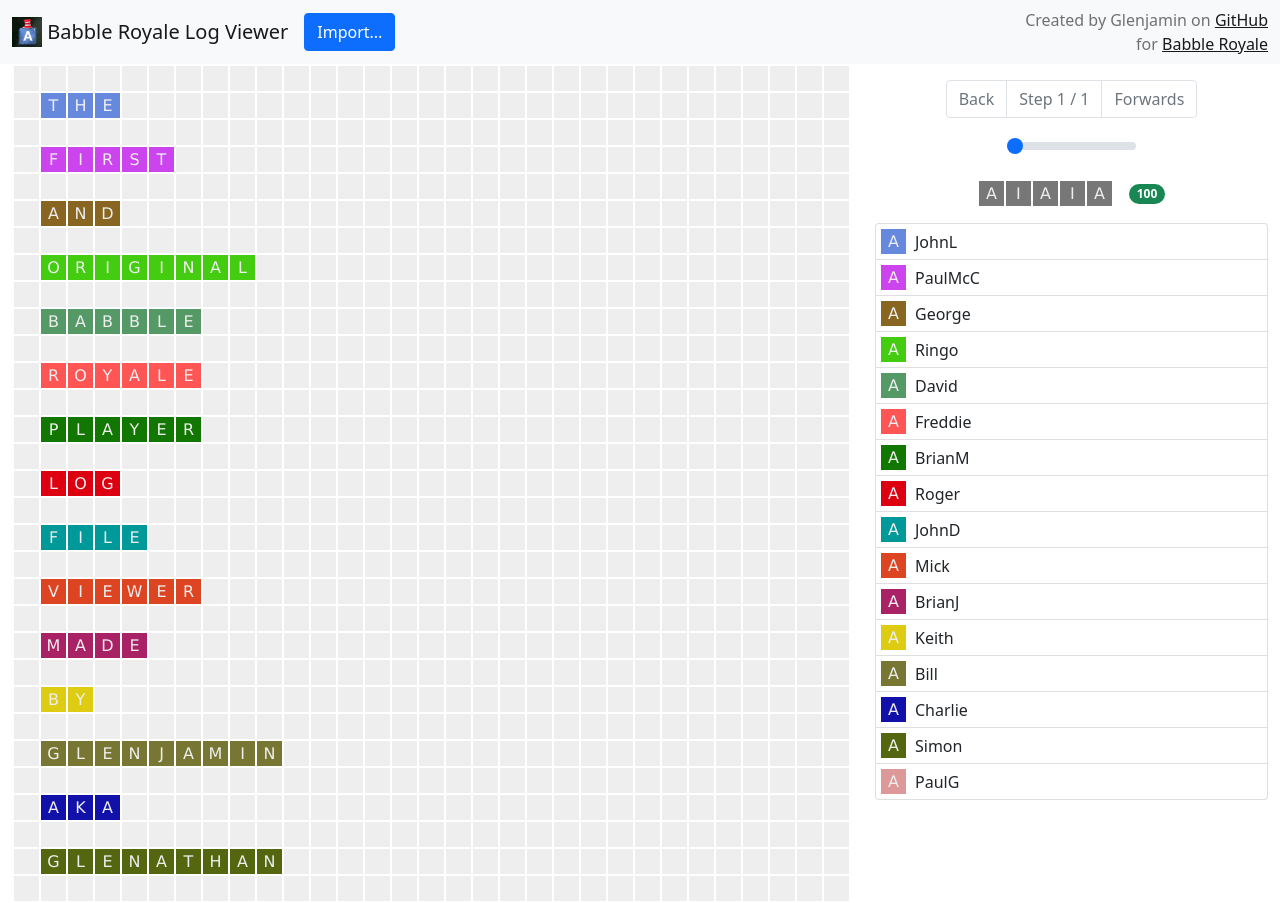
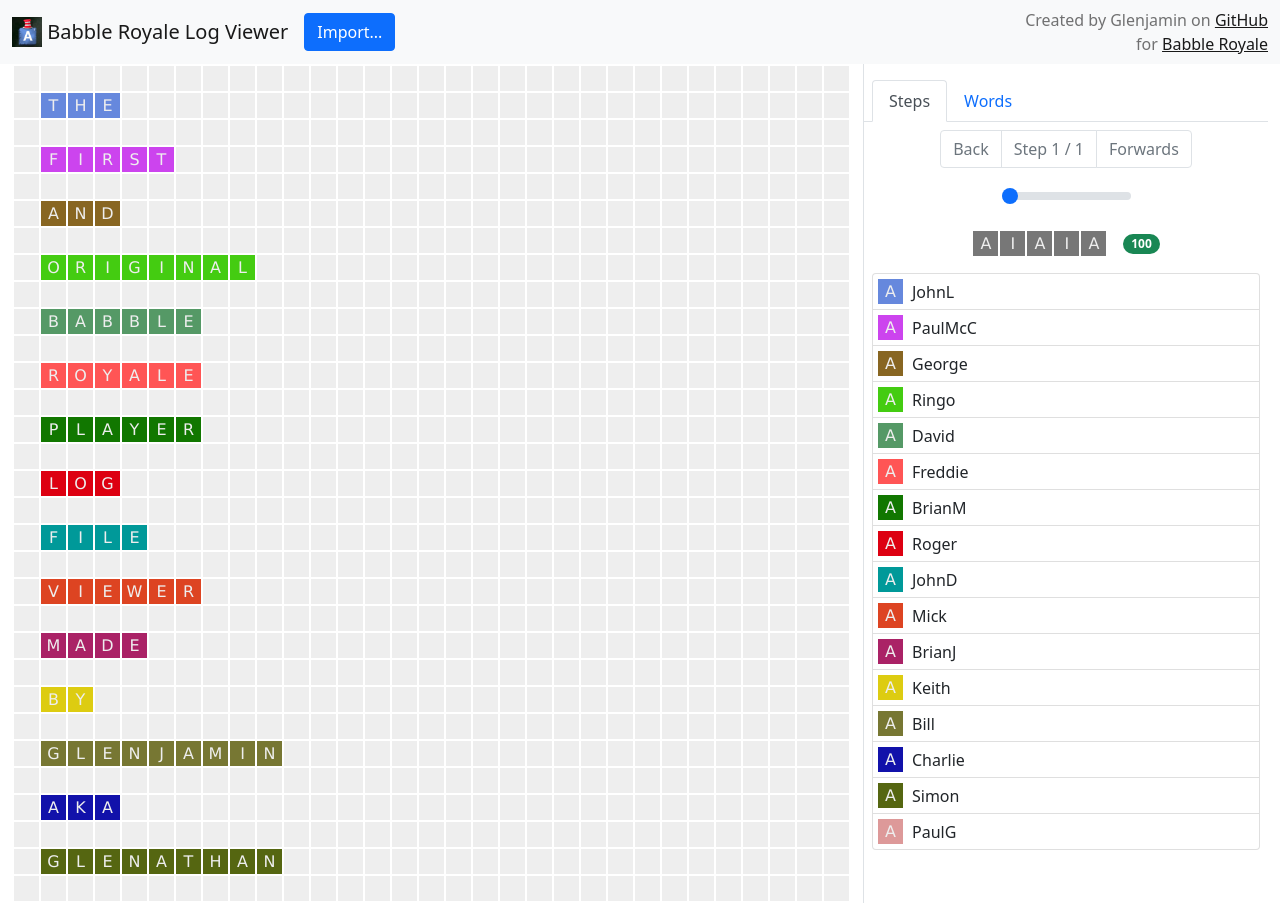
Before and after one commit to glenjamin/babblog-royale, a React (Create React App) app: page / in a window 1280 px wide. Built offline with nearby package versions, Linux system fonts and the light colour scheme.

Commit message:
Parse and display a list of words and when they were played

```diff
--- a/src/App.tsx
+++ b/src/App.tsx
@@ -2,6 +2,8 @@ import Container from "react-bootstrap/Container";
 import Row from "react-bootstrap/Row";
 import Col from "react-bootstrap/Col";
 import Stack from "react-bootstrap/Stack";
+import Tabs from "react-bootstrap/Tabs";
+import Tab from "react-bootstrap/Tab";
 
 import Navbar from "./Navbar";
 import Importer from "./Importer";
@@ -10,6 +12,7 @@ import GameGrid from "./GameGrid";
 import GameStepper from "./GameStepper";
 import PlayerState from "./PlayerState";
 import PlayerList from "./PlayerList";
+import Words from "./Words";
 
 import useAppReducer from "./reducer";
 
@@ -47,9 +50,11 @@ function App() {
               selectedPlayer={selectedPlayer}
             />
           </Col>
-          <Col>
           {/* Sidebar */}
-            <Stack>
+          <Col className="border-start ps-0">
+            <Tabs defaultActiveKey="steps" className="mt-3 ps-2">
+              <Tab eventKey="steps" title="Steps">
+                <Stack className="p-2">
                   <GameStepper
                     step={gameStep}
                     max={game.timeline.length - 1}
@@ -64,6 +69,13 @@ function App() {
                     selectPlayer={actions.selectPlayer}
                   />
                 </Stack>
+              </Tab>
+              <Tab eventKey="words" title="Words">
+                <Stack className="p-2">
+                  <Words timeline={game.timeline} stepTo={actions.chooseStep} />
+                </Stack>
+              </Tab>
+            </Tabs>
           </Col>
         </Row>
       </Container>
--- a/src/GameStepper.tsx
+++ b/src/GameStepper.tsx
@@ -15,7 +15,7 @@ function GameStepper(props: GameStepperProps): JSX.Element {
   return (
     <>
       <Row className="justify-content-sm-center">
-        <Col className="mt-3" sm="auto">
+        <Col sm="auto">
           <Pagination>
             <Pagination.Prev disabled={step === 0} onClick={stepBack}>
               Back
@@ -31,7 +31,7 @@ function GameStepper(props: GameStepperProps): JSX.Element {
         </Col>
       </Row>
       <Row className="justify-content-sm-center">
-        <Col className="mb-3" sm="auto">
+        <Col sm="auto">
           <Form.Range
             min="0"
             max={max}
--- a/src/PlayerState.tsx
+++ b/src/PlayerState.tsx
@@ -11,8 +11,8 @@ function PlayerState({
   hp,
 }: GameStep["player"]): JSX.Element {
   return (
-    <Row className="justify-content-sm-center">
-      <Col className="pb-3 d-flex" sm="auto">
+    <Row className="justify-content-sm-center my-3">
+      <Col className="d-flex" sm="auto">
         {letters.map((letter, i) => (
           <LetterCell key={i} letter={letter} />
         ))}
--- /dev/null
+++ b/src/Words.tsx
@@ -0,0 +1,54 @@
+import Button from "react-bootstrap/Button";
+
+// This feels like a hack, but the CSS to make it relative seemed even more
+// complicated.
+const approxGridHeight = 780;
+
+interface WordsProps {
+  timeline: Array<{
+    player: {
+      words: string[];
+    };
+  }>;
+  stepTo: (step: number) => void;
+}
+
+function Words({ timeline, stepTo }: WordsProps): JSX.Element {
+  const relevant = timeline
+    .map(({ player }, i) => [i, player.words.sort(wordLength)] as const)
+    .filter(([i, words]) => words.length);
+  return (
+    <ul
+      className="list-unstyled"
+      style={{ overflowY: "auto", maxHeight: approxGridHeight }}
+    >
+      {relevant.map(([i, words]) => (
+        <li key={i} value={i + 1}>
+          <Button
+            className="p-0 align-baseline link-secondary"
+            variant="link"
+            onClick={() => stepTo(i)}
+          >
+            {i + 1}
+          </Button>
+          {words.map((word) => (
+            <a
+              key={word}
+              target="wordnik"
+              href={"https://www.wordnik.com/words/" + word}
+              className="px-1 link-dark"
+            >
+              {word}
+            </a>
+          ))}
+        </li>
+      ))}
+    </ul>
+  );
+}
+
+function wordLength(a: string, b: string): number {
+  return b.length - a.length;
+}
+
+export default Words;
--- a/src/parser.ts
+++ b/src/parser.ts
@@ -147,7 +147,7 @@ export function newParser() {
       squaresWithItems,
     }) {
       hot = [];
-      player = { letters: [], rackSize: 5, hp: 100 };
+      player = { letters: [], rackSize: 5, hp: 100, words: [] };
       startIndex = undefined;
 
       game = {
@@ -195,6 +195,11 @@ export function newParser() {
         player,
       };
 
+      // Only use player.words once
+      if (player.words.length) {
+        player = { ...player, words: [] };
+      }
+
       squaresWithLetters.forEach(({ index, letter, playerLivingOn }) => {
         state.letters[index] = letter;
         if (playerLivingOn) {
@@ -222,6 +227,11 @@ export function newParser() {
       };
       if (playerDied) {
         player.hp = 0;
+      }
+      if (scoringEvents) {
+        player.words = scoringEvents
+          .map(({ label }) => label)
+          .filter((word) => !word.includes(" "));
       }
       if (tiles.length === 0 && !scoringEvents) {
         // This is an overload, so merged it with the bomb we've just applied
@@ -274,7 +284,7 @@ export function newParser() {
 
     FinalItemsAndMMR({ newMMR, oldMMR, placement }) {
       game.you = {
-        name: game.you.name,
+        ...game.you,
         MMR: newMMR,
         oldMMR,
         position: placement,
--- a/src/placeholder-game.ts
+++ b/src/placeholder-game.ts
@@ -43,7 +43,12 @@ const placeholderGame: Game = {
       letters: [],
       owners: [],
       hot: [],
-      player: { rackSize: 5, letters: ["a", "i", "a", "i", "a"], hp: 100 },
+      player: {
+        rackSize: 5,
+        letters: ["a", "i", "a", "i", "a"],
+        hp: 100,
+        words: [],
+      },
     },
   ],
   kills: [],
--- a/src/types.ts
+++ b/src/types.ts
@@ -79,6 +79,7 @@ export type GameStep = {
     letters: Array<Letter>;
     rackSize: number;
     hp: number;
+    words: string[];
   };
   hot: SparseArray<HotZone>;
 };
```
Lines whose indentation alone changed are shown as unchanged.
